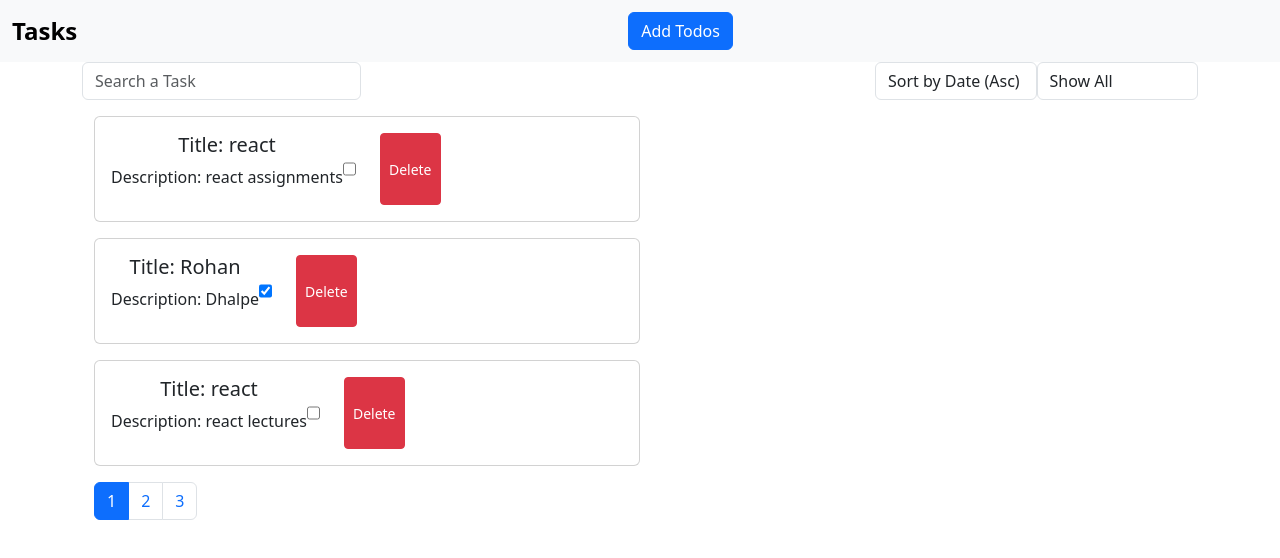
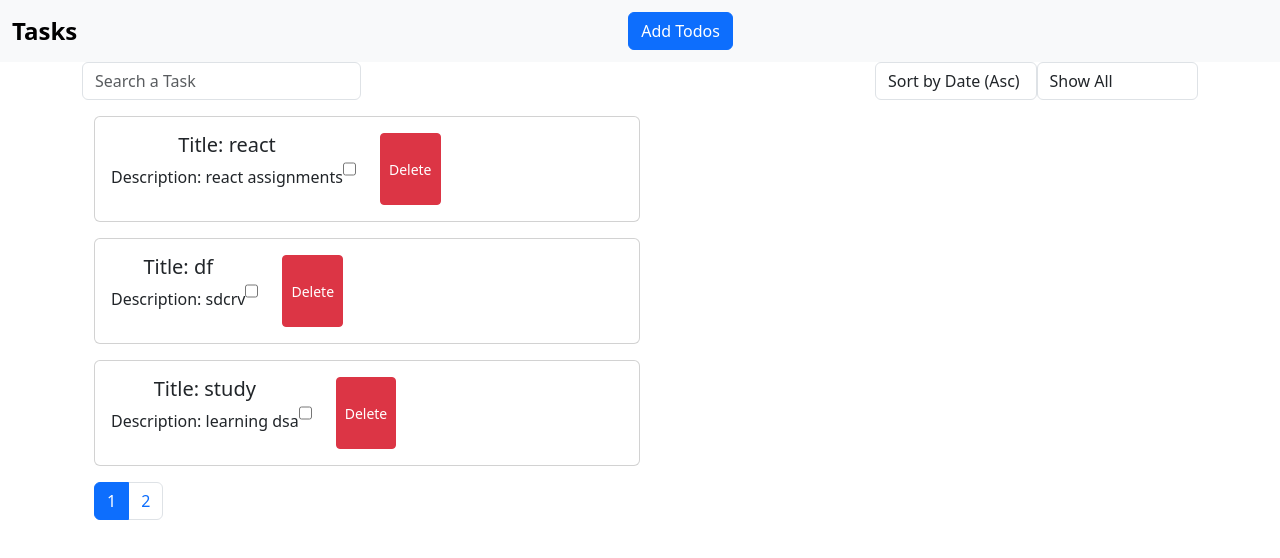
Before and after one commit to RohanDhalpe/TODO-APP, a React (Create React App) app: page / in a window 1280 px wide. Shown: the top 558 px of the page. Built offline with nearby package versions, Linux system fonts and the light colour scheme; data requests are answered from the project's data file.

Commit message:
module0.7

```diff
--- a/db.json
+++ b/db.json
@@ -5,20 +5,6 @@
       "title": "react",
       "description": "react assignments",
       "assignee": "teacher",
-      "isCompleted": false
-    },
-    {
-      "id": "45l",
-      "title": "Rohan",
-      "description": "Dhalpe",
-      "assignee": "you",
-      "isCompleted": true
-    },
-    {
-      "id": "c7c5",
-      "title": "react",
-      "description": "react lectures",
-      "assignee": "fff",
       "isCompleted": false
     },
     {
@@ -38,22 +24,6 @@
       "date": "2024-03-30"
     },
     {
-      "id": "45ae",
-      "title": "task1",
-      "description": "task desc",
-      "assignee": "dd",
-      "isCompleted": true,
-      "date": "2024-03-06"
-    },
-    {
-      "id": "8af8",
-      "title": "hello",
-      "description": "world",
-      "assignee": "kl",
-      "isCompleted": false,
-      "date": "2024-03-17"
-    },
-    {
       "id": "4ded",
       "title": "qq",
       "description": "qq",
@@ -66,6 +36,13 @@
       "description": "sdcrv",
       "assignee": "dfv",
       "date": "0004-04-25"
+    },
+    {
+      "id": "2fdf",
+      "title": "study",
+      "description": "learning dsa",
+      "assignee": "sarthak bornare",
+      "date": "2024-03-15"
     }
   ]
 }
--- a/src/components/CreateTask.tsx
+++ b/src/components/CreateTask.tsx
@@ -1,11 +1,11 @@
 import { useFormik } from "formik";
 import { useNavigate } from "react-router-dom";
 import axios from "axios";
-import * as yup from "yup";
 import { useMutation } from "react-query";
 import { FormikHelpers } from "formik";
+import { validationSchema } from "../validations/validation";
 
-interface FormValues {
+export interface FormValues {
   title: string;
   description: string;
   assignee: string;
@@ -18,16 +18,6 @@ const CreateTask = () => {
   const createTaskMutation = useMutation<void, any, FormValues>(
     (newTask) => axios.post("http://localhost:8000/todos", newTask)
   );
-
-  const validationSchema = yup.object({
-    title: yup.string().max(20).required("Title is required"),
-    description: yup.string().required("Description is required"),
-    assignee: yup.string().required("Assignee is required"),
-    date: yup
-      .string()
-      .matches(/^(?:\d{4}-\d{2}-\d{2})$/, "Date must be in YYYY-MM-DD format")
-      .required("Date is required"),
-  });
 
   const { handleSubmit, handleChange, handleBlur, values, errors, touched } = useFormik({
     initialValues: {
--- /dev/null
+++ b/src/validations/validation.ts
@@ -0,0 +1,11 @@
+import * as yup from "yup";
+
+export const validationSchema = yup.object({
+  title: yup.string().max(20).required("Title is required"),
+  description: yup.string().required("Description is required"),
+  assignee: yup.string().required("Assignee is required"),
+  date: yup
+    .date()
+    .min(new Date(), "Date must be after or on today")
+    .required("Date is required"),
+});
```
